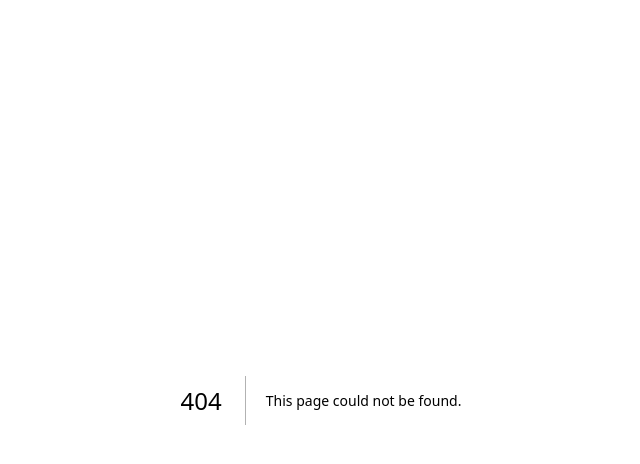
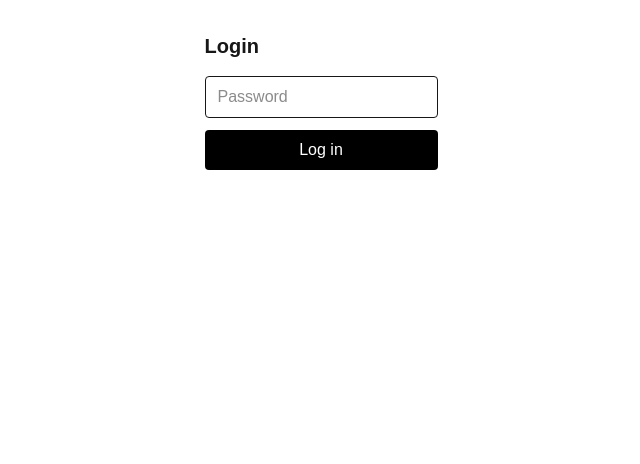
Before and after one commit to highpee1991/funeral-invite, a Next.js app: page /login in a window 1280 px wide. Before the commit this address had no page. Shown: the top 464 px of the page, without its empty margins (319-959 px from the left). Built offline with nearby package versions, Linux system fonts and the light colour scheme.

Commit message:
added security

```diff
--- /dev/null
+++ b/app/api/auth/route.ts
@@ -0,0 +1,23 @@
+import { NextRequest, NextResponse } from "next/server";
+
+export async function POST(req: NextRequest) {
+  const { password } = await req.json();
+
+  let role: string | null = null;
+  if (password === process.env.ADMIN_PASSWORD) role = "admin";
+  else if (password === process.env.SECURITY_PASSWORD) role = "security";
+
+  if (!role) {
+    return NextResponse.json({ success: false });
+  }
+
+  const response = NextResponse.json({ success: true, role });
+  response.cookies.set("auth_role", role, {
+    httpOnly: true,
+    secure: true,
+    sameSite: "lax",
+    maxAge: 60 * 60 * 12, // 12 hours
+    path: "/",
+  });
+  return response;
+}
--- /dev/null
+++ b/app/login/page.tsx
@@ -0,0 +1,44 @@
+"use client";
+
+import { useState } from "react";
+import { useRouter } from "next/navigation";
+
+export default function LoginPage() {
+  const [password, setPassword] = useState("");
+  const [error, setError] = useState("");
+  const router = useRouter();
+
+  async function handleSubmit(e: React.FormEvent) {
+    e.preventDefault();
+    const res = await fetch("/api/auth", {
+      method: "POST",
+      body: JSON.stringify({ password }),
+    });
+    const data = await res.json();
+    if (data.success) {
+      router.push(data.role === "admin" ? "/admin/guests" : "/scan");
+      router.refresh();
+    } else {
+      setError("Incorrect password");
+    }
+  }
+
+  return (
+    <div className="max-w-sm mx-auto p-8">
+      <h1 className="text-xl font-bold mb-4">Login</h1>
+      <form onSubmit={handleSubmit} className="flex flex-col gap-3">
+        <input
+          type="password"
+          placeholder="Password"
+          value={password}
+          onChange={(e) => setPassword(e.target.value)}
+          className="border rounded px-3 py-2"
+        />
+        <button className="bg-black text-white px-4 py-2 rounded">
+          Log in
+        </button>
+        {error && <p className="text-red-600 text-sm">{error}</p>}
+      </form>
+    </div>
+  );
+}
--- /dev/null
+++ b/middleware.ts
@@ -0,0 +1,20 @@
+import { NextRequest, NextResponse } from "next/server";
+
+export function middleware(req: NextRequest) {
+  const role = req.cookies.get("auth_role")?.value;
+  const { pathname } = req.nextUrl;
+
+  if (pathname.startsWith("/admin") && role !== "admin") {
+    return NextResponse.redirect(new URL("/login", req.url));
+  }
+
+  if (pathname.startsWith("/scan") && role !== "admin" && role !== "security") {
+    return NextResponse.redirect(new URL("/login", req.url));
+  }
+
+  return NextResponse.next();
+}
+
+export const config = {
+  matcher: ["/admin/:path*", "/scan"],
+};
```
